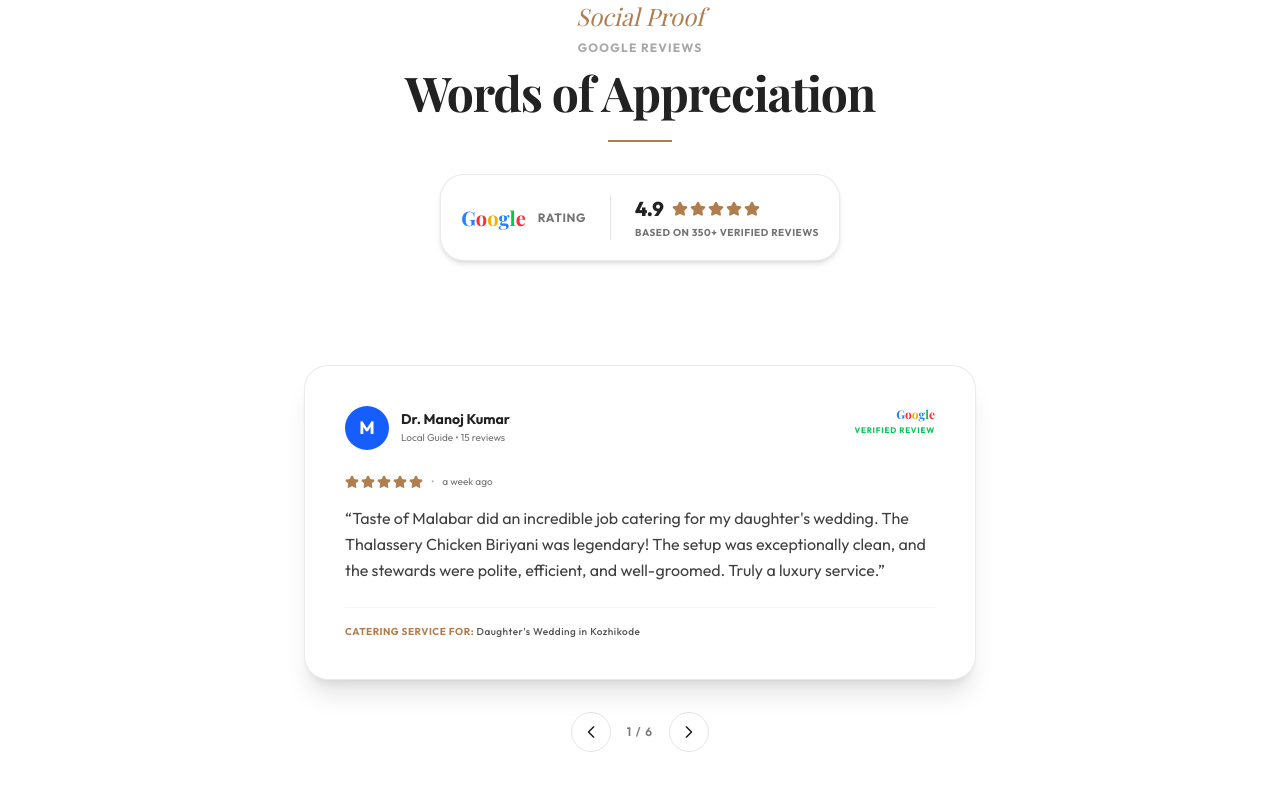
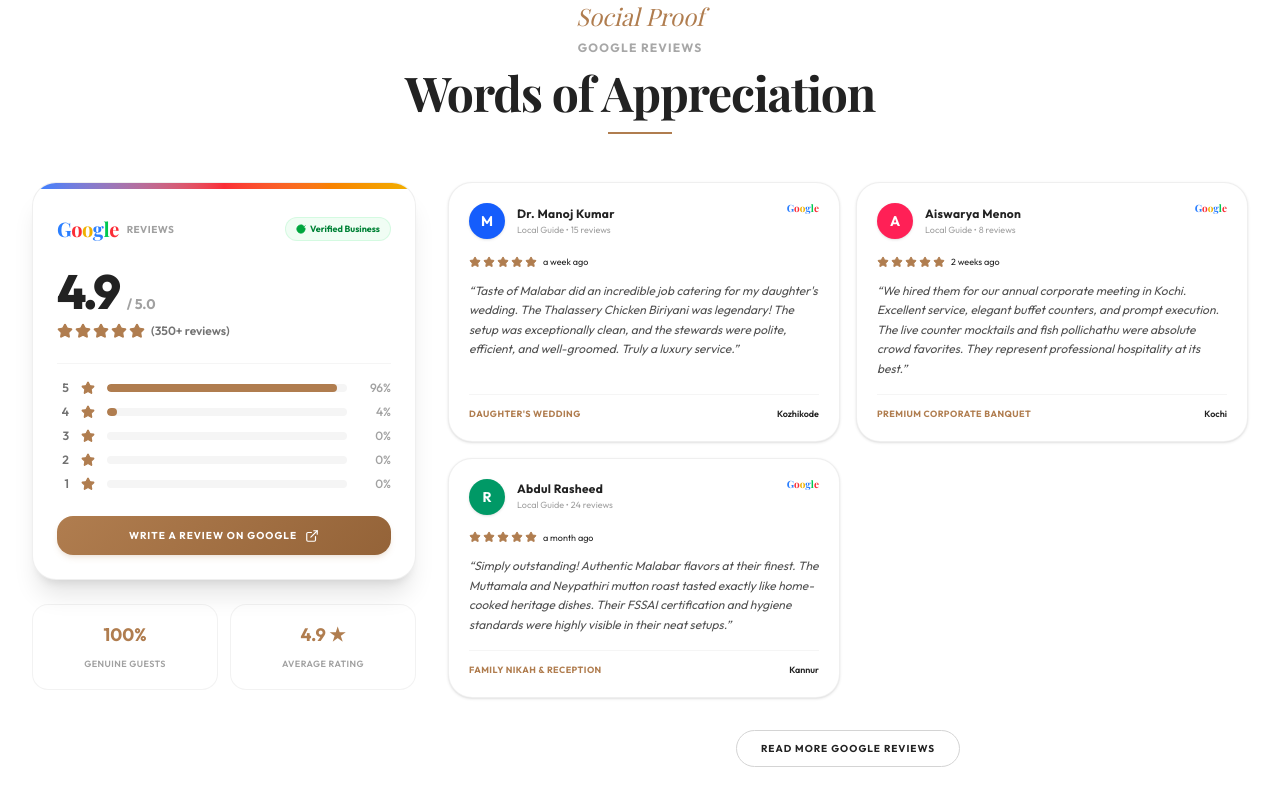
Before and after one commit to NYLEXWEB/Taste-Of-Malabar, a Next.js app: page / in a window 1280 px wide. Shown: the part 8600-9400 px from the top of the page. Built offline with nearby package versions, Linux system fonts and the light colour scheme; a web font is replaced by a local one.

Commit message:
feat: add responsive Testimonials component with Google review integration and rating statistics

```diff
--- a/src/components/Testimonials.tsx
+++ b/src/components/Testimonials.tsx
@@ -1,7 +1,7 @@
 "use client";
 
 import { useState } from "react";
-import { Star, ChevronLeft, ChevronRight } from "lucide-react";
+import { Star, CheckCircle, ExternalLink, MessageCircle } from "lucide-react";
 import { motion, AnimatePresence } from "framer-motion";
 
 const testimonials = [
@@ -25,7 +25,7 @@
     text: "We hired them for our annual corporate meeting in Kochi. Excellent service, elegant buffet counters, and prompt execution. The live counter mocktails and fish pollichathu were absolute crowd favorites. They represent professional hospitality at its best.",
     rating: 5,
     avatarText: "A",
-    avatarBg: "bg-red-500",
+    avatarBg: "bg-rose-500",
     time: "2 weeks ago",
     reviewsCount: 8,
   },
@@ -37,7 +37,7 @@
     text: "Simply outstanding! Authentic Malabar flavors at their finest. The Muttamala and Neypathiri mutton roast tasted exactly like home-cooked heritage dishes. Their FSSAI certification and hygiene standards were highly visible in their neat setups.",
     rating: 5,
     avatarText: "R",
-    avatarBg: "bg-green-600",
+    avatarBg: "bg-emerald-600",
     time: "a month ago",
     reviewsCount: 24,
   },
@@ -49,7 +49,7 @@
     text: "They traveled from Kannur to Mangalore for our wedding. The mobile kitchen setup was incredibly impressive. The traditional Sadya served on banana leaves was impeccable. Every single guest praised the food quality and presentation.",
     rating: 5,
     avatarText: "G",
-    avatarBg: "bg-purple-600",
+    avatarBg: "bg-violet-600",
     time: "2 months ago",
     reviewsCount: 12,
   },
@@ -61,7 +61,7 @@
     text: "Their live counters are a must-have! The live parotta and tandoori chicken stations kept our guests fully engaged and thoroughly satisfied. Extremely clean preparation, top-grade ingredients, and very friendly chefs.",
     rating: 5,
     avatarText: "Z",
-    avatarBg: "bg-yellow-600",
+    avatarBg: "bg-amber-600",
     time: "3 weeks ago",
     reviewsCount: 4,
   },
@@ -80,48 +80,56 @@
 ];
 
 export default function Testimonials() {
-  const [currentIndex, setCurrentIndex] = useState(0);
+  const [showAll, setShowAll] = useState(false);
   const mapsUrl = "https://share.google/asyZyIG5oKfZx7wnf";
 
-  const nextSlide = () => {
-    setCurrentIndex((prev) => (prev + 1) % testimonials.length);
-  };
+  // Slice testimonials depending on expansion state
+  const visibleTestimonials = showAll ? testimonials : testimonials.slice(0, 3);
 
-  const prevSlide = () => {
-    setCurrentIndex((prev) => (prev - 1 + testimonials.length) % testimonials.length);
-  };
+  // Ratings distribution
+  const ratingStats = [
+    { stars: 5, percentage: 96 },
+    { stars: 4, percentage: 4 },
+    { stars: 3, percentage: 0 },
+    { stars: 2, percentage: 0 },
+    { stars: 1, percentage: 0 },
+  ];
 
   return (
     <section id="testimonials" className="py-16 lg:py-24 bg-cream relative overflow-hidden border-t border-gold/15">
-      {/* Decorative gradients */}
-      <div className="absolute top-1/3 left-10 w-80 h-80 bg-gold/5 rounded-full filter blur-3xl -z-10" />
-      <div className="absolute bottom-1/3 right-10 w-80 h-80 bg-gold/5 rounded-full filter blur-3xl -z-10" />
+      {/* Decorative background glows */}
+      <div className="absolute top-1/3 left-10 w-96 h-96 bg-gold/5 rounded-full filter blur-3xl -z-10" />
+      <div className="absolute bottom-1/3 right-10 w-96 h-96 bg-gold/5 rounded-full filter blur-3xl -z-10" />
 
       <div className="max-w-7xl mx-auto px-4 sm:px-6 lg:px-8">
 
-        {/* Section Header & Google Review Stats */}
-        <div className="text-center max-w-3xl mx-auto mb-16 lg:mb-20 flex flex-col items-center">
+        {/* Section Header */}
+        <div className="text-center max-w-3xl mx-auto mb-12">
           <span className="font-serif italic text-gold text-2xl font-normal block mb-2">
             Social Proof
           </span>
           <span className="text-xs font-bold uppercase tracking-widest text-charcoal/40 mb-3 block">
             Google Reviews
           </span>
-          <h2 className="font-serif text-3xl sm:text-4xl lg:text-5xl font-bold tracking-tight text-charcoal mb-6">
+          <h2 className="font-serif text-3xl sm:text-4xl lg:text-5xl font-bold tracking-tight text-charcoal mb-4">
             Words of Appreciation
           </h2>
-          <div className="w-16 h-[2px] bg-gold mb-8" />
+          <div className="w-16 h-[2px] bg-gold mx-auto" />
+        </div>
 
-          {/* Google Ratings Showcase Box */}
-          <a
-            href={mapsUrl}
-            target="_blank"
-            rel="noopener noreferrer"
-            className="bg-white border border-neutral-200/80 hover:border-gold/30 hover:scale-[1.02] transition-all duration-300 p-5 rounded-3xl flex flex-col sm:flex-row items-center gap-6 shadow-md mb-6 select-none"
-          >
-            {/* Google Logo with Rating */}
-            <div className="flex items-center gap-2">
-              <span className="font-serif font-extrabold text-xl text-charcoal flex items-center">
+        {/* 2-Column Luxury Dashboard Layout */}
+        <div className="grid grid-cols-1 lg:grid-cols-12 gap-8 items-start">
+
+          {/* Left Column: Premium Sticky Google Rating Scorecard Widget */}
+          <div className="lg:col-span-4 lg:sticky lg:top-28 space-y-6">
+            <div className="bg-white border border-neutral-200/60 p-6 rounded-3xl shadow-xl flex flex-col select-none relative overflow-hidden">
+              {/* Google Brand Top Strip */}
+              <div className="absolute top-0 left-0 right-0 h-1.5 bg-gradient-to-r from-blue-500 via-red-500 to-yellow-500" />
+
+              {/* Google Brand Header */}
+              <div className="flex items-center justify-between mb-6 pt-2">
+                <div className="flex items-center gap-1">
+                  <span className="font-serif font-extrabold text-xl text-charcoal flex items-center tracking-tight">
                     <span className="text-blue-500">G</span>
                     <span className="text-red-500">o</span>
                     <span className="text-yellow-500">o</span>
@@ -129,61 +137,108 @@
                     <span className="text-green-500">l</span>
                     <span className="text-red-500">e</span>
                   </span>
-              <span className="text-neutral-500 text-xs font-bold uppercase tracking-wider ml-1">Rating</span>
+                  <span className="text-[10px] text-neutral-400 font-bold uppercase tracking-wider ml-1">Reviews</span>
+                </div>
+                <div className="flex items-center gap-1 bg-green-50 text-green-700 px-2.5 py-1 rounded-full text-[9px] font-bold border border-green-200/50">
+                  <CheckCircle className="w-2.5 h-2.5 fill-current text-green-600" />
+                  <span>Verified Business</span>
+                </div>
               </div>
 
-            {/* Stars & Score */}
-            <div className="flex flex-col items-center sm:items-start border-t sm:border-t-0 sm:border-l border-neutral-200 pt-4 sm:pt-0 sm:pl-6">
-              <div className="flex items-center gap-1">
-                <span className="text-charcoal font-extrabold text-lg sm:text-xl font-sans">4.9</span>
-                <div className="flex items-center gap-0.5 ml-1">
+              {/* Big Score Block */}
+              <div className="flex items-baseline gap-2 mb-2">
+                <span className="text-5xl font-extrabold text-charcoal tracking-tighter">4.9</span>
+                <span className="text-sm font-bold text-neutral-400">/ 5.0</span>
+              </div>
+
+              {/* Gold Star Bar */}
+              <div className="flex items-center gap-1.5 mb-2">
+                <div className="flex gap-0.5">
                   {[...Array(5)].map((_, i) => (
                     <Star key={i} className="w-4 h-4 text-gold fill-gold" />
                   ))}
                 </div>
+                <span className="text-xs text-neutral-500 font-semibold">(350+ reviews)</span>
               </div>
-              <p className="text-[10px] text-neutral-500 font-bold uppercase tracking-wider mt-0.5">Based on 350+ verified reviews</p>
+
+              {/* Divider */}
+              <div className="h-[1px] bg-neutral-100 my-4" />
+
+              {/* Star Rating Distribution Bars */}
+              <div className="space-y-2 mb-6">
+                {ratingStats.map((stat, idx) => (
+                  <div key={idx} className="flex items-center gap-3 text-xs">
+                    <span className="w-3 text-right font-semibold text-neutral-500">{stat.stars}</span>
+                    <Star className="w-3.5 h-3.5 text-gold fill-gold flex-shrink-0" />
+                    {/* Progress Bar Track */}
+                    <div className="flex-1 h-2 bg-neutral-100 rounded-full overflow-hidden">
+                      <div
+                        className="h-full bg-gold rounded-full transition-all duration-1000"
+                        style={{ width: `${stat.percentage}%` }}
+                      />
                     </div>
+                    <span className="w-8 text-right font-medium text-neutral-400">{stat.percentage}%</span>
+                  </div>
+                ))}
+              </div>
+
+              {/* Call-to-action Button */}
+              <a
+                href={mapsUrl}
+                target="_blank"
+                rel="noopener noreferrer"
+                className="w-full flex items-center justify-center gap-2 py-3 rounded-2xl text-[10px] font-bold uppercase tracking-widest text-white bg-gold-gradient hover:scale-[1.02] active:scale-95 transition-all duration-300 shadow-md shadow-gold/15 cursor-pointer"
+              >
+                <span>Write a Review on Google</span>
+                <ExternalLink className="w-3.5 h-3.5" />
               </a>
             </div>
 
-        {/* Carousel Container */}
-        <div className="max-w-3xl mx-auto relative px-4 sm:px-12">
-
-          {/* Testimonial card slider */}
-          <div className="min-h-[350px] sm:min-h-[280px] flex items-center justify-center">
-            <AnimatePresence mode="wait">
-              <motion.div
-                key={currentIndex}
-                initial={{ opacity: 0, x: 20 }}
-                animate={{ opacity: 1, x: 0 }}
-                exit={{ opacity: 0, x: -20 }}
-                transition={{ duration: 0.4 }}
-                className="bg-white p-6 sm:p-10 rounded-3xl border border-neutral-200/80 shadow-xl text-left relative w-full flex flex-col justify-between"
-              >
-                <div>
-                  {/* Google Reviewer Header */}
-                  <div className="flex items-start justify-between mb-6">
-                    <div className="flex items-center gap-3">
-                      {/* Avatar */}
-                      <div className={`w-11 h-11 rounded-full ${testimonials[currentIndex].avatarBg} text-white flex items-center justify-center font-bold text-lg`}>
-                        {testimonials[currentIndex].avatarText}
+            {/* Quick trust metrics badge stack */}
+            <div className="grid grid-cols-2 gap-3">
+              <div className="bg-white/60 border border-neutral-200/50 p-4 rounded-2xl text-center">
+                <span className="block text-lg font-bold text-gold">100%</span>
+                <span className="text-[9px] uppercase tracking-wider font-semibold text-neutral-400">Genuine Guests</span>
               </div>
-
-                      {/* Reviewer Details */}
-                      <div>
-                        <h4 className="font-sans text-sm font-bold text-charcoal leading-tight">
-                          {testimonials[currentIndex].name}
-                        </h4>
-                        <p className="text-[10px] text-neutral-500 mt-0.5 font-sans">
-                          Local Guide • {testimonials[currentIndex].reviewsCount} reviews
-                        </p>
+              <div className="bg-white/60 border border-neutral-200/50 p-4 rounded-2xl text-center">
+                <span className="block text-lg font-bold text-gold">4.9 ★</span>
+                <span className="text-[9px] uppercase tracking-wider font-semibold text-neutral-400">Average Rating</span>
+              </div>
             </div>
           </div>
 
-                    {/* Google Verification Badge */}
-                    <div className="flex flex-col items-end">
-                      <span className="font-serif font-extrabold text-xs text-charcoal/60 flex items-center select-none">
+          {/* Right Column: Premium Review Grid (alternating backgrounds & layout animations) */}
+          <div className="lg:col-span-8 space-y-4">
+            <motion.div layout className="grid grid-cols-1 md:grid-cols-2 gap-4">
+              <AnimatePresence>
+                {visibleTestimonials.map((item, idx) => (
+                  <motion.div
+                    key={item.id}
+                    layout
+                    initial={{ opacity: 0, y: 15 }}
+                    animate={{ opacity: 1, y: 0 }}
+                    exit={{ opacity: 0, y: -15 }}
+                    transition={{ duration: 0.35, delay: idx * 0.05 }}
+                    className="bg-white border border-neutral-200/60 p-5 rounded-3xl shadow-sm hover:shadow-md hover:border-gold/30 transition-all duration-300 flex flex-col justify-between"
+                  >
+                    <div>
+                      {/* Review Header */}
+                      <div className="flex items-start justify-between mb-4">
+                        <div className="flex items-center gap-3">
+                          {/* Avatar Circle */}
+                          <div className={`w-9 h-9 rounded-full ${item.avatarBg} text-white flex items-center justify-center font-bold text-sm shadow-sm select-none`}>
+                            {item.avatarText}
+                          </div>
+                          {/* User info */}
+                          <div>
+                            <h4 className="text-xs font-bold text-charcoal tracking-wide leading-tight">{item.name}</h4>
+                            <p className="text-[9px] text-neutral-400 mt-0.5">Local Guide • {item.reviewsCount} reviews</p>
+                          </div>
+                        </div>
+
+                        {/* Google Review Badge */}
+                        <div className="flex flex-col items-end leading-none">
+                          <span className="font-serif font-extrabold text-[10px] text-charcoal/50 flex items-center select-none">
                             <span className="text-blue-500">G</span>
                             <span className="text-red-500">o</span>
                             <span className="text-yellow-500">o</span>
@@ -191,57 +246,50 @@
                             <span className="text-green-500">l</span>
                             <span className="text-red-500">e</span>
                           </span>
-                      <span className="text-[8px] text-green-500 uppercase tracking-widest font-bold mt-0.5">Verified Review</span>
                         </div>
                       </div>
 
-                  {/* Stars & Event */}
-                  <div className="flex items-center gap-2 mb-4">
+                      {/* Ratings stars */}
+                      <div className="flex items-center gap-1.5 mb-3">
                         <div className="flex gap-0.5">
-                      {[...Array(testimonials[currentIndex].rating)].map((_, i) => (
-                        <Star key={i} className="w-3.5 h-3.5 text-gold fill-gold" />
+                          {[...Array(item.rating)].map((_, i) => (
+                            <Star key={i} className="w-3 h-3 text-gold fill-gold" />
                           ))}
                         </div>
-                    <span className="text-charcoal/40 text-[10px] font-sans">•</span>
-                    <span className="text-neutral-500 text-[10px] font-sans">{testimonials[currentIndex].time}</span>
+                        <span className="text-[9px] text-neutral-450">{item.time}</span>
                       </div>
 
-                  {/* Testimonial Text */}
-                  <blockquote className="text-sm sm:text-base text-neutral-700 leading-relaxed font-sans mb-6">
-                    &ldquo;{testimonials[currentIndex].text}&rdquo;
-                  </blockquote>
+                      {/* Review Paragraph */}
+                      <p className="text-xs text-neutral-600 leading-relaxed italic mb-4 font-normal">
+                        &ldquo;{item.text}&rdquo;
+                      </p>
                     </div>
 
-                {/* Footer Event Details */}
-                <div className="border-t border-neutral-100 pt-4">
-                  <p className="text-[10px] uppercase tracking-wider text-gold font-bold">
-                    Catering Service for: <span className="text-neutral-600 normal-case font-medium">{testimonials[currentIndex].event} in {testimonials[currentIndex].location}</span>
-                  </p>
+                    {/* Verified Label */}
+                    <div className="border-t border-neutral-100 pt-3 flex items-center justify-between">
+                      <span className="text-[9px] uppercase tracking-wider text-gold font-bold">
+                        {item.event}
+                      </span>
+                      <span className="text-[9px] font-semibold text-neutral-450">
+                        {item.location}
+                      </span>
                     </div>
                   </motion.div>
+                ))}
               </AnimatePresence>
+            </motion.div>
+
+            {/* Read More button */}
+            <div className="text-center pt-4">
+              <button
+                onClick={() => setShowAll(!showAll)}
+                className="inline-flex items-center justify-center px-6 py-2.5 rounded-full text-[10px] font-bold uppercase tracking-widest text-charcoal border border-neutral-300 hover:border-gold hover:text-gold transition-all duration-300 cursor-pointer"
+              >
+                {showAll ? "Show Less Reviews" : "Read More Google Reviews"}
+              </button>
+            </div>
           </div>
 
-          {/* Navigation Arrows */}
-          <div className="flex justify-center items-center gap-4 mt-8">
-            <button
-              onClick={prevSlide}
-              className="w-10 h-10 rounded-full border border-neutral-200 hover:border-gold hover:bg-gold hover:text-white flex items-center justify-center text-charcoal transition-all duration-300"
-              aria-label="Previous slide"
-            >
-              <ChevronLeft className="w-5 h-5" />
-            </button>
-            <span className="text-xs font-semibold tracking-widest text-charcoal/60">
-              {currentIndex + 1} / {testimonials.length}
-            </span>
-            <button
-              onClick={nextSlide}
-              className="w-10 h-10 rounded-full border border-neutral-200 hover:border-gold hover:bg-gold hover:text-white flex items-center justify-center text-charcoal transition-all duration-300"
-              aria-label="Next slide"
-            >
-              <ChevronRight className="w-5 h-5" />
-            </button>
-          </div>
         </div>
       </div>
     </section>
```
Lines whose indentation alone changed are shown as unchanged.
